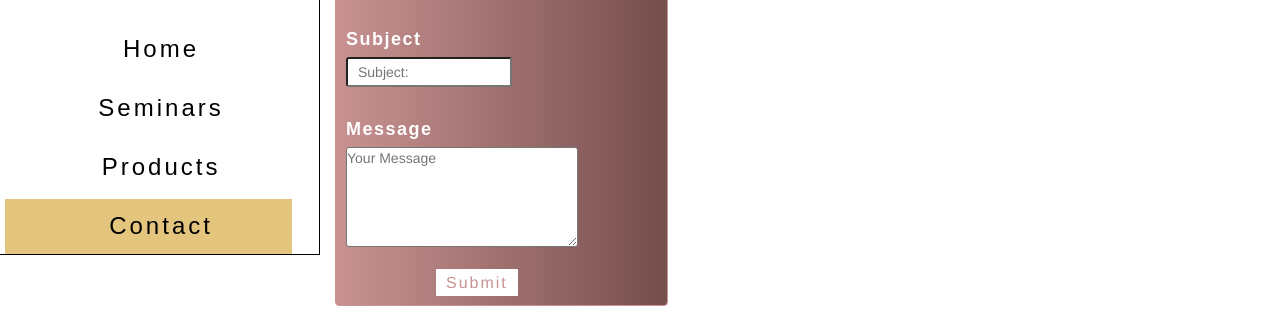
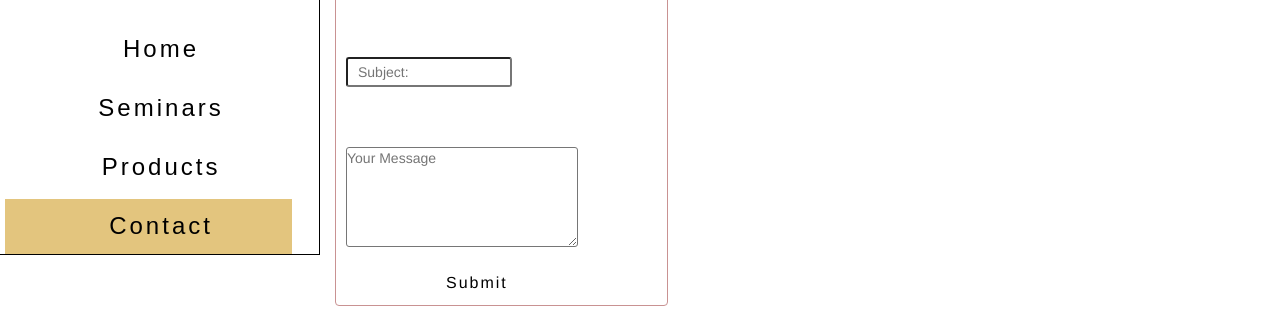
Before and after one commit to mfranl95/HopeMovement, a plain HTML site: page contact.html in a window 1280 px wide. Shown: the part 282-600 px from the top of the page. Drawn offline with nearby package versions, Linux system fonts and the light colour scheme; a web font is replaced by a local one.

Commit message:
Update main.css

```diff
--- a/css/main.css
+++ b/css/main.css
@@ -561,7 +561,7 @@ h4{
 .contact{
 	height: 465px;
 	border: 0.5px solid #c99292;
-	background: linear-gradient(to right, #c99292, #764e4e);
+	background: #000);
 	border-radius: 4px;
 	width:30%;
 }
@@ -598,7 +598,7 @@ textarea{
 
 .submit-btn{
 	background-color: #fff;
-	color: #c99292;
+	color: #000;
 	font-size: 16px;
 	font-weight: 400;
 	width: 300px;
@@ -614,7 +614,7 @@ textarea{
 }
 
 .submit-btn:hover{
-	background-color: #c99292;
+	background-color: #e3c57e;
 	color: #fff;
 	width: 240px;
 	text-decoration: none;
```
